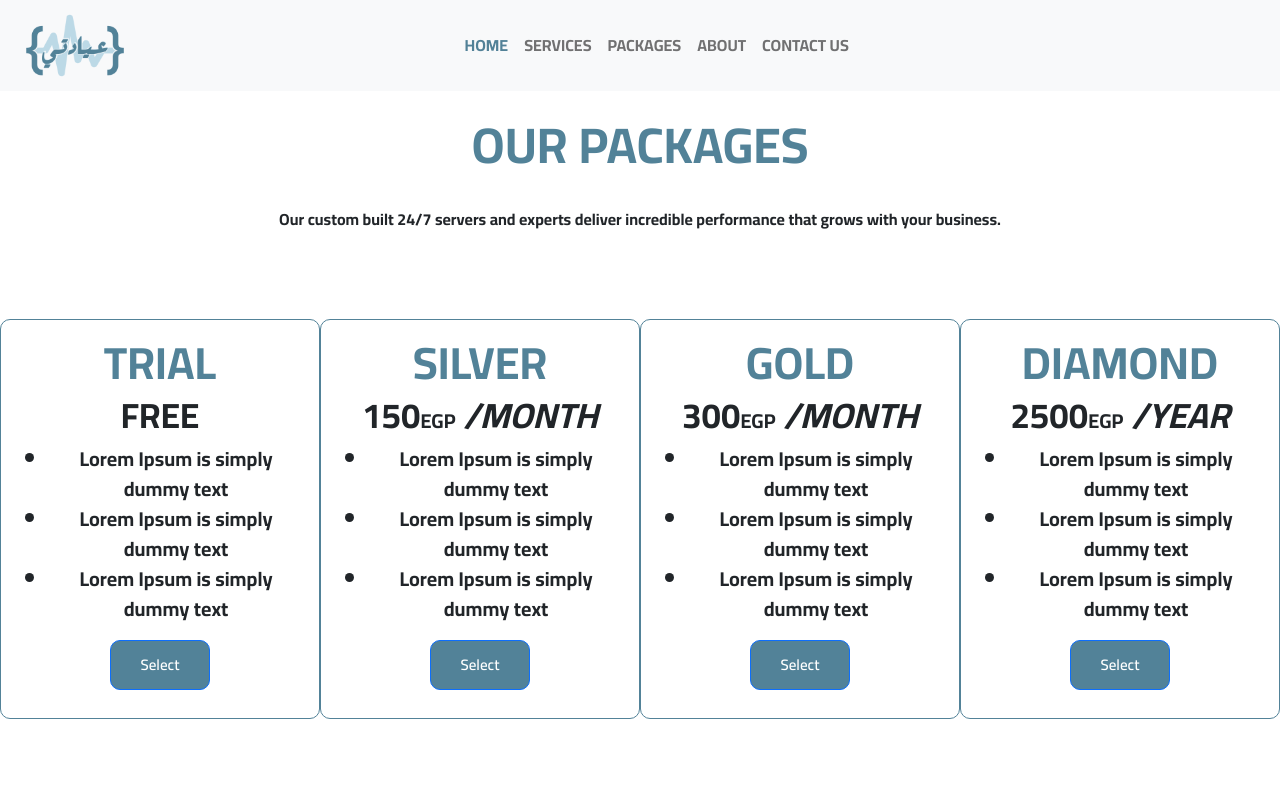
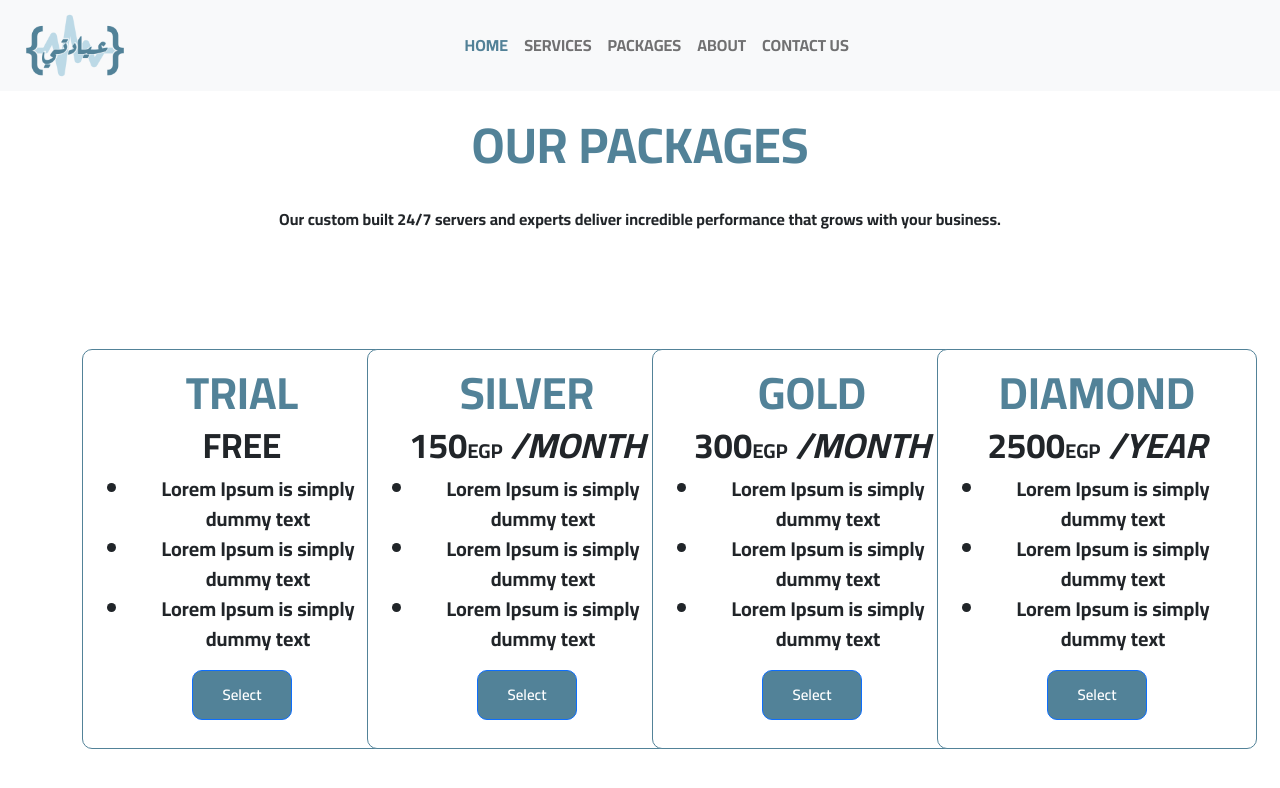
Before and after one commit to a-hassanein/Clinic-System, a React (Create React App) app: page /packages in a window 1280 px wide. Shown: the top 788 px of the page. Built offline with nearby package versions, Linux system fonts and the light colour scheme.

Commit message:
card margin

```diff
--- a/src/Components/Packages.css
+++ b/src/Components/Packages.css
@@ -13,3 +13,6 @@
     text-align: center;
     font-weight: bold;
 }
+.card_packages{
+    margin-top: 30px;
+}
--- a/src/Components/Packages.js
+++ b/src/Components/Packages.js
@@ -1,4 +1,5 @@
 import React from "react";
+import { Container, Row ,Col } from "react-bootstrap";
 
 import CardPackages from "./CardPackages";
 import NavBar from "./NavBar";
@@ -54,9 +55,11 @@
       <br/>
       <br/>
 
-      <div className="d-flex justify-content-evenly flex-wrap">
+      <div className="d-flex justify-content-evenly">
+        <Container>
 
-
+     <Row>
+       <Col className="col-sm-3 card_packages">
 
         <CardPackages
           title={packages[0].title}
@@ -65,6 +68,8 @@
           list1={packages[0].list1}
           list2={packages[0].list2}
         />
+        </Col>
+        <Col className="col-sm-3 card_packages">
 
 
         <CardPackages
@@ -76,6 +81,9 @@
           list1={packages[1].list1}
           list2={packages[1].list2}
         />
+        </Col>
+
+        <Col className="col-sm-3 card_packages">
 
         <CardPackages
           title={packages[2].title}
@@ -86,7 +94,9 @@
           list1={packages[2].list1}
           list2={packages[2].list2}
         />
+        </Col>
 
+        <Col className="col-sm-3 card_packages">
         <CardPackages
           title={packages[3].title}
           Subtitle={packages[3].Subtitle}
@@ -96,6 +106,10 @@
           list1={packages[3].list1}
           list2={packages[3].list2}
         />
+        </Col>
+        </Row>
+
+</Container>
 
       </div>
     </div>
```
